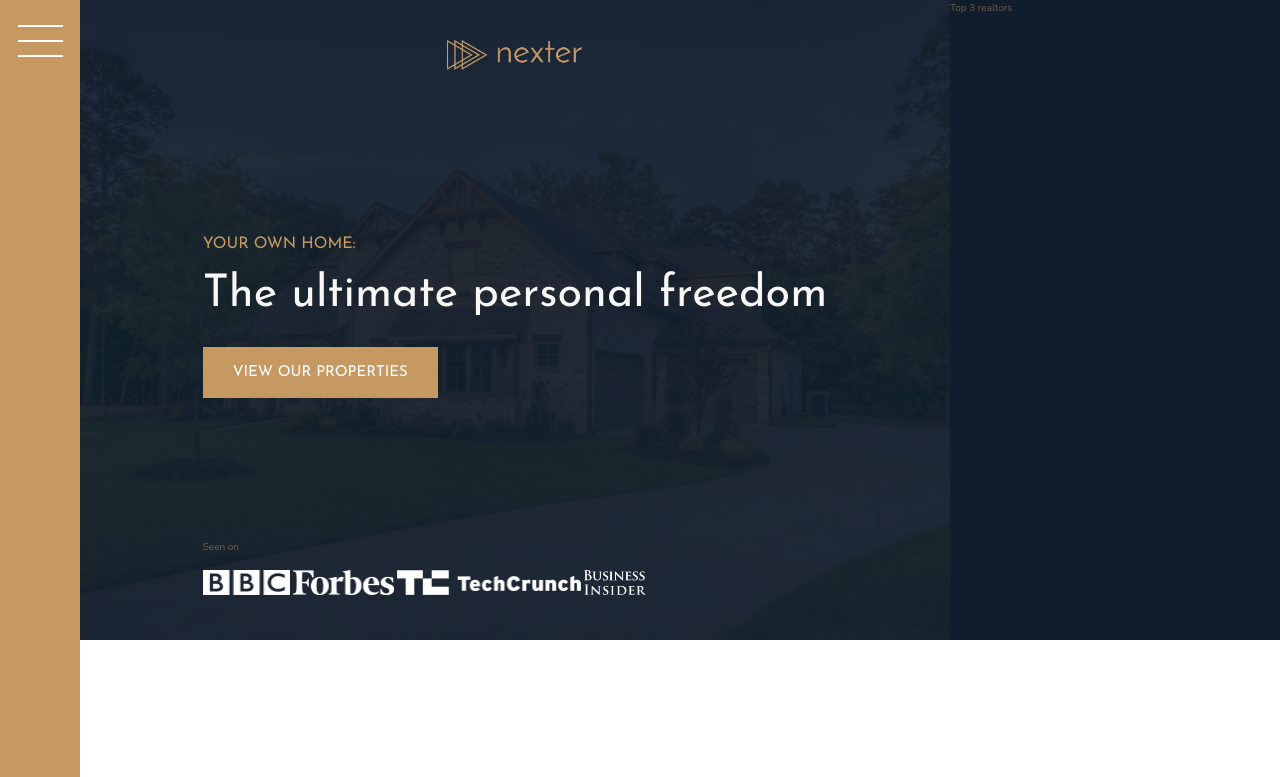
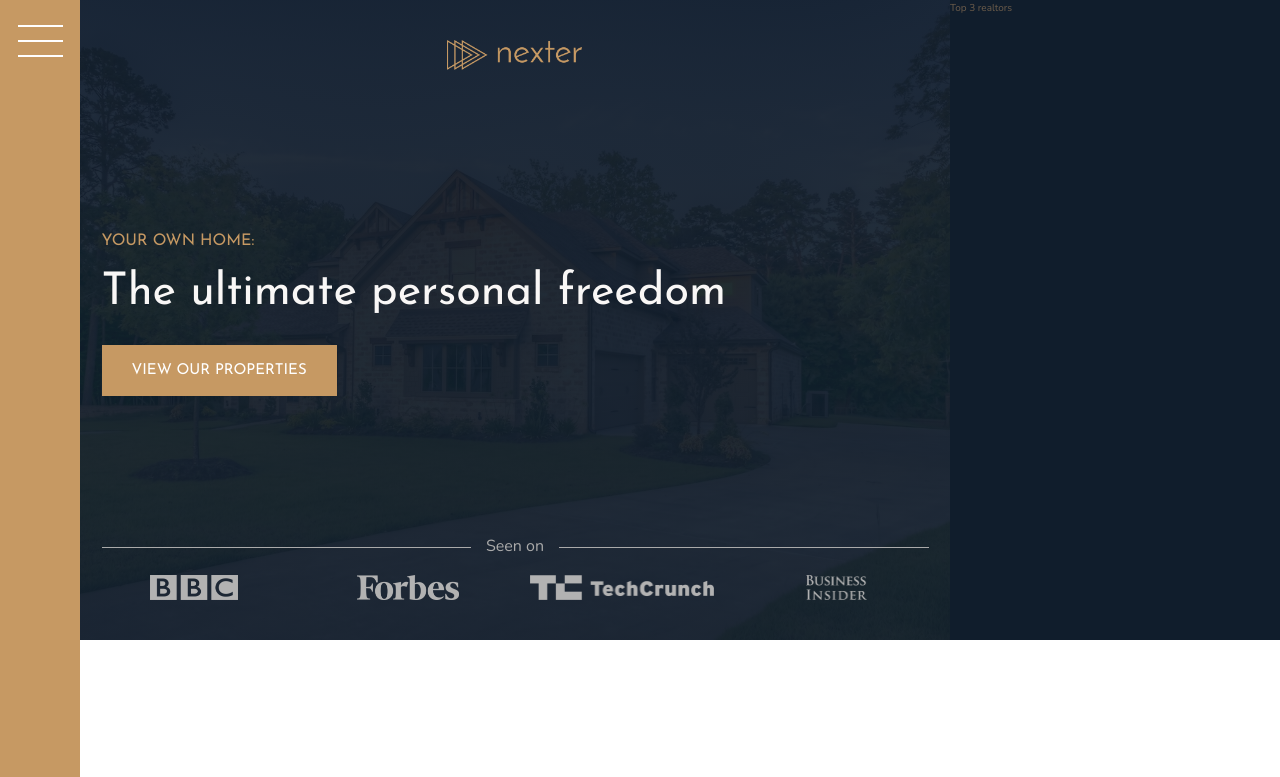
Before and after one commit to Jose1Useche/CSS_Sass_Nexter, a website: page index.html in a window 1280 px wide. Shown: the top 777 px of the page. Drawn offline with nearby package versions, Linux system fonts and the light colour scheme.

Commit message:
119. Building the Header - Part 2

```diff
--- a/sass/_header.scss
+++ b/sass/_header.scss
@@ -24,12 +24,32 @@
     }
 
     &__seenon-text {
+        display: grid;
+        grid-template-columns: 1fr max-content 1fr;
+        column-gap: 1.5rem;
+        align-items: center;
 
+        font-size: 1.6rem;
+        color: $color-grey-light-2;
+
+        &::before,
+        &::after {
+            content: "";
+            height: 1px;
+            display: block;
+            background-color: currentColor;
+        }
     }
 
     &__seenon-logos {
+        display: grid;
+        grid-template-columns: repeat(4, 1fr);
+        column-gap: 3rem;
+        justify-items: center;
+
         img {
             height: 2.5rem;
+            filter: brightness(70%);
         }
     }
 }
```
Also changed, not shown: css/style.css.
